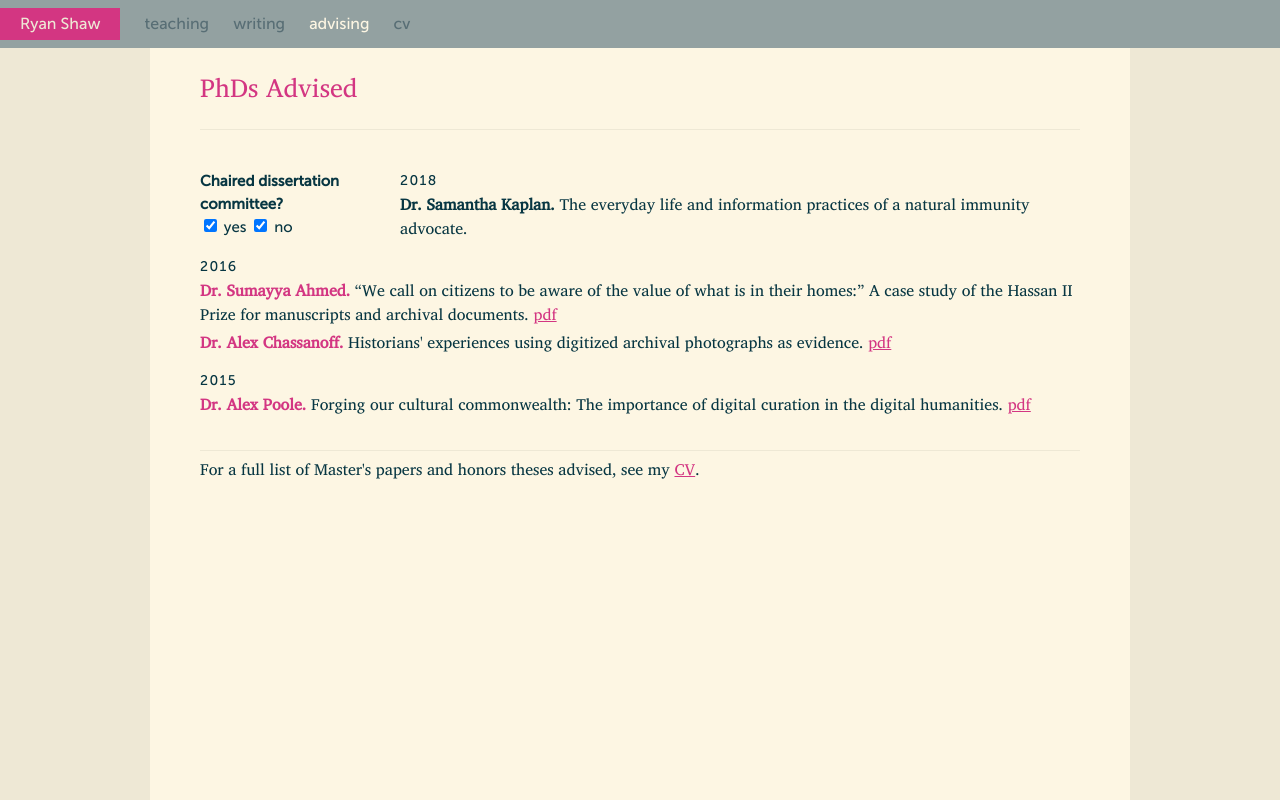
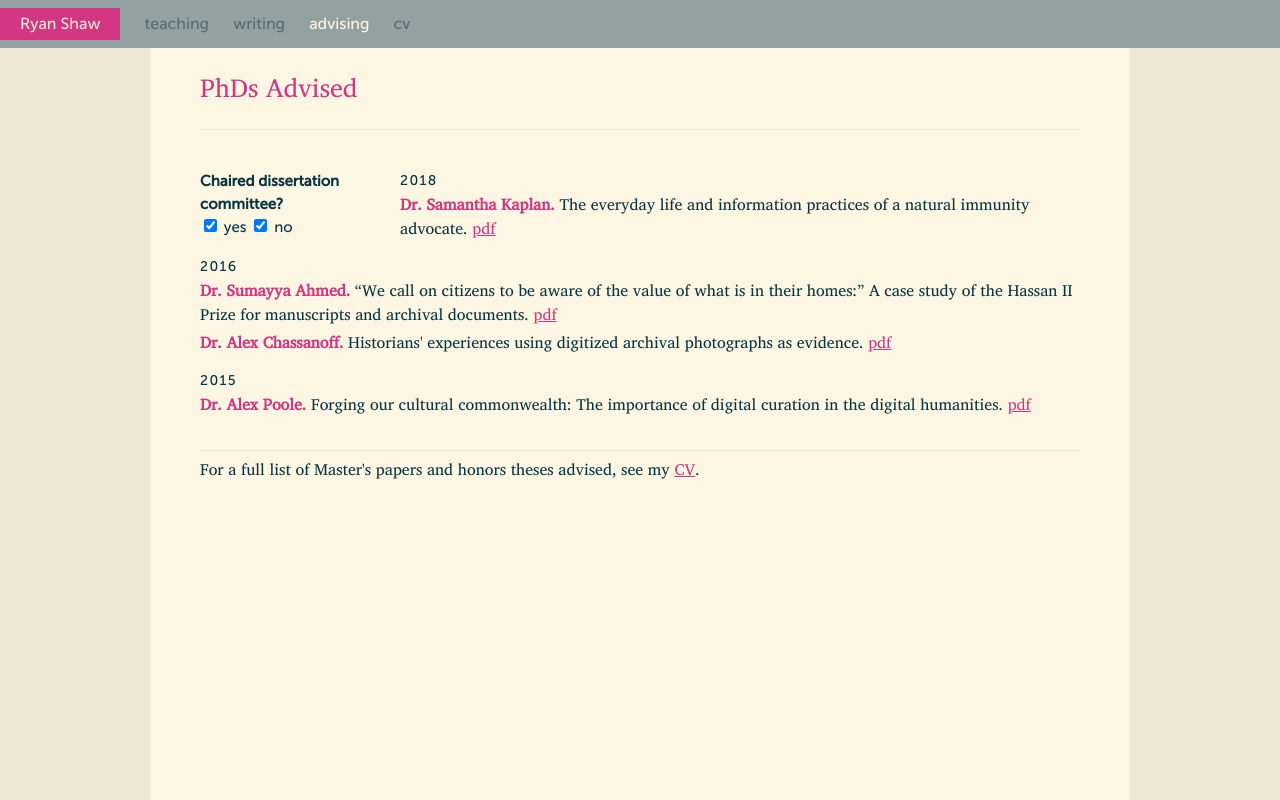
Before and after one commit to rybesh/aeshin, a Django app: page /advising/ in a window 1280 px wide. Run offline with Django 3.2, Linux system fonts and the light colour scheme; parts of the project's set-up code (start-up, migrations or seed data) failed here and were passed over.

Commit message:
link to sami and her dissertation

```diff
--- a/aeshin/templates/advising.html
+++ b/aeshin/templates/advising.html
@@ -40,10 +40,15 @@
     <p class="item"
        data-chaired="yes"
        >
-      <span class="doctor">Dr. Samantha Kaplan.</span>
+      <span class="doctor">
+        <a href="https://scholars.duke.edu/person/samantha.kaplan">
+          Dr. Samantha Kaplan.
+        </a>
+      </span>
       <span class="title">
         The everyday life and information practices of a natural immunity advocate.
       </span>
+      <a href="https://cdr.lib.unc.edu/concern/dissertations/v692t703w">pdf</a>
     </p>
     <h2>2016</h2>
     <p class="item"
```
